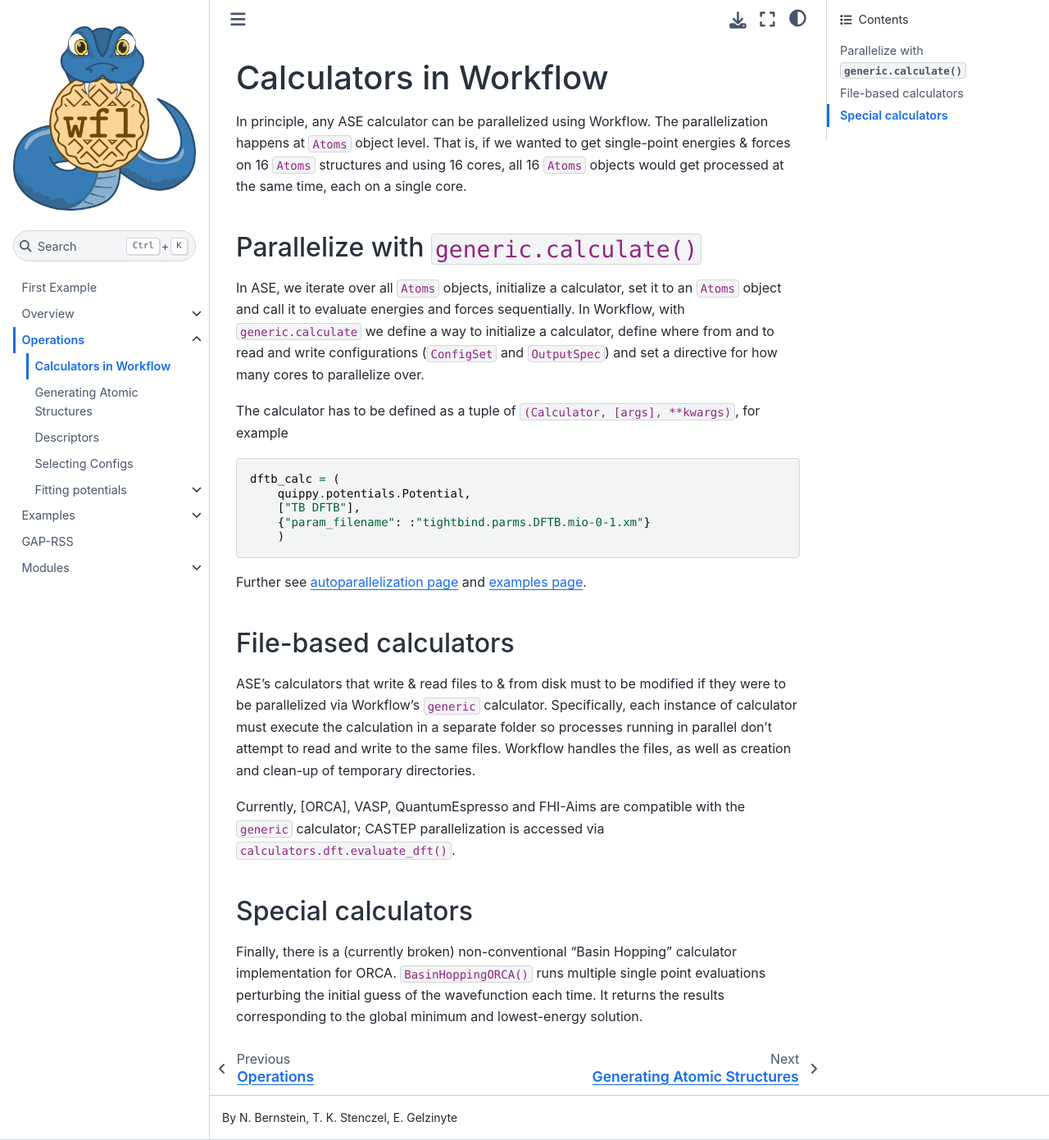
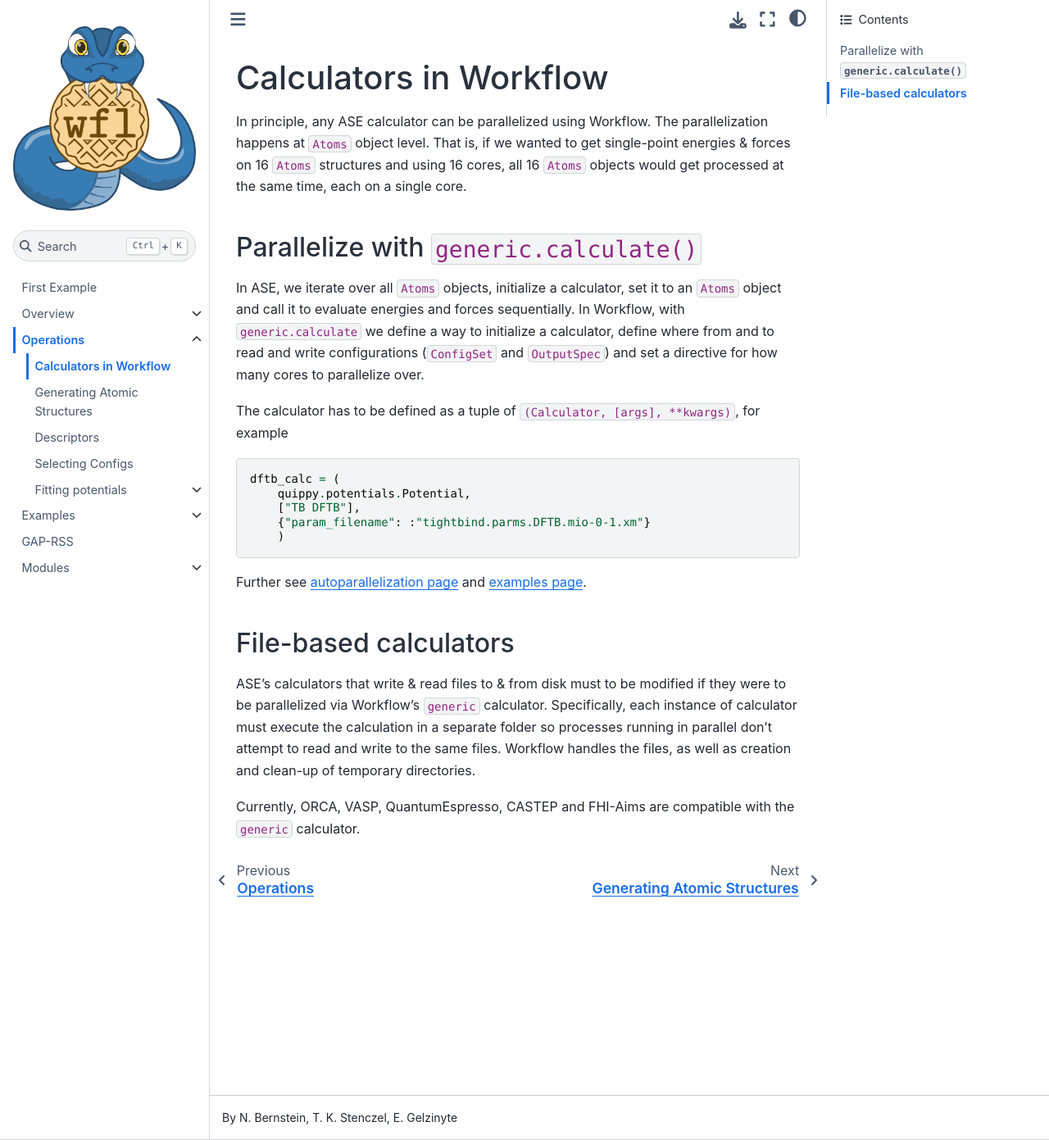
Before and after one commit to libAtoms/workflow, a Sphinx documentation site: the page built from docs/source/operations.calculators.md, in a window 1280 px wide and 1391 px high. Shown: the whole window at 82% size. Built offline with Sphinx 7.4.7 and the Sphinx Book theme 1.1.4, drawn with Linux system fonts in a browser that asks for light colours; pages that are not in the unit, such as notebooks, are missing from menus.

Commit message:
partial docs update

```diff
--- a/docs/source/operations.calculators.md
+++ b/docs/source/operations.calculators.md
@@ -25,9 +25,4 @@ Further see [autoparallelization page](overview.parallelisation.rst) and [exampl
 
 ASE's calculators that write & read files to & from disk must to be modified if they were to be parallelized via Workflow's `generic` calculator. Specifically, each instance of calculator must execute the calculation in a separate folder so processes running in parallel don't attempt to read and write to the same files. Workflow handles the files, as well as creation and clean-up of temporary directories.
 
-Currently, [ORCA], VASP, QuantumEspresso and FHI-Aims are compatible with the `generic` calculator; CASTEP parallelization is accessed via `calculators.dft.evaluate_dft()`.
-
-## Special calculators
-
-Finally, there is a (currently broken) non-conventional "Basin Hopping" calculator implementation for ORCA.
-`BasinHoppingORCA()` runs multiple single point evaluations perturbing the initial guess of the wavefunction each time. It returns the results corresponding to the global minimum and lowest-energy solution.
+Currently, ORCA, VASP, QuantumEspresso, CASTEP and FHI-Aims are compatible with the `generic` calculator.
--- a/docs/source/operations.fitting.rst
+++ b/docs/source/operations.fitting.rst
@@ -15,4 +15,3 @@ Workflow has interface to (multistage) GAP and ACE fitting that integrates with
 
    operations.gap_fitting.md
    operations.multistage_gap_fitting.rst
-   operations.ace_fitting.md
```
Also changed, not shown: docs/source/first_example.md (+8 -7 lines), docs/source/attic/operations.ace_fitting.md (renamed from docs/source/operations.ace_fitting.md).
